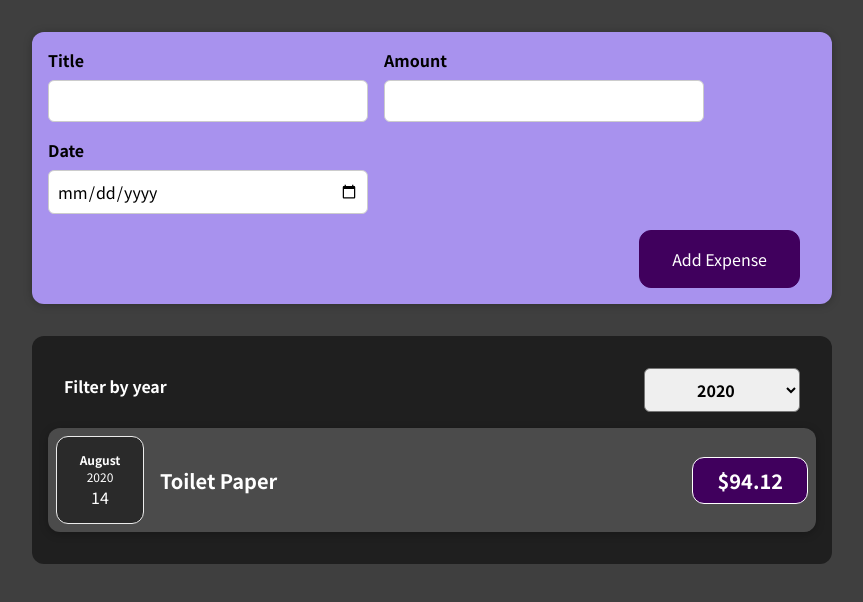
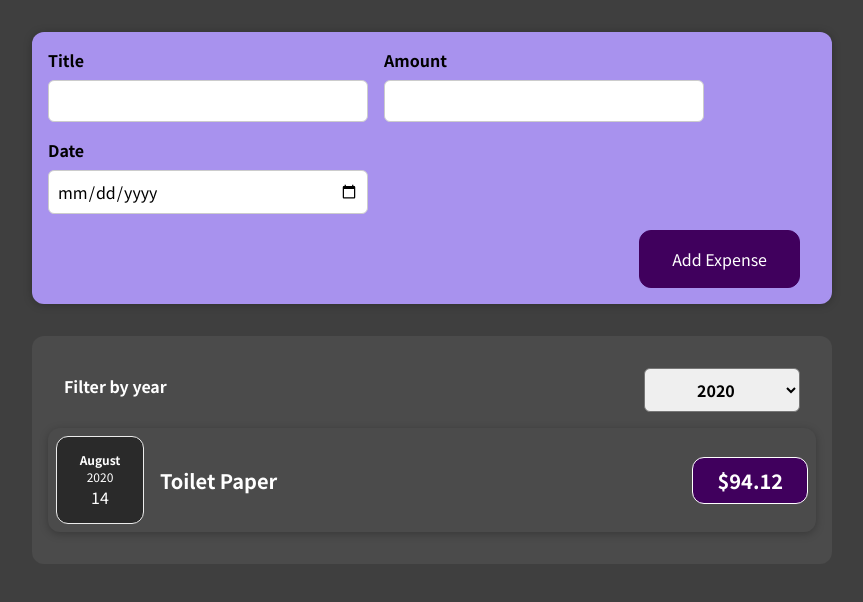
Before and after one commit to jingxia1219/01-starting-setup, a React (Create React App) app: page / in a window 1280 px wide. Shown: the top 602 px of the page, without its empty margins (208-1071 px from the left). Built offline with nearby package versions, Linux system fonts and the light colour scheme.

Commit message:
added styling for no expenses, created a new component ExpensesList for the expenses item has 0 item or actual listing for that year

```diff
--- /dev/null
+++ b/src/UI/ExpensesList.css
@@ -0,0 +1,9 @@
+.expenses-list {
+    list-style: none;
+    padding: 0;
+  }
+
+  .expenses-list__fallback {
+    color: white;
+    text-align: center;
+  }
--- /dev/null
+++ b/src/components/Expenses/ExpensesList.js
@@ -0,0 +1,23 @@
+import '../../UI/ExpensesList.css';
+import ExpenseItem from './ExpenseItem';
+
+function ExpensesList(props) {
+    // we want to implement the conditional logic here whether there is list or no list
+
+    let expenseContent = <div className='expenses-list__fallback'><h2 >No Expenses</h2></div>;
+    if (props.items.length > 0)
+    {expenseContent = props.items.map( expense =>
+       <ExpenseItem
+      key={expense.id}
+      title={expense.title}
+      price={expense.amount}
+      date={expense.date} />)
+    }
+    return(
+        <li className='expenses-list'>
+        {expenseContent}
+        </li>
+    )
+}
+
+export default ExpensesList;
--- a/src/components/Expenses/Items.js
+++ b/src/components/Expenses/Items.js
@@ -1,8 +1,9 @@
-import ExpenseItem from './ExpenseItem'
+
 import '../../UI/Items.css'
 import Card from './Card'
 import ExpensesFilter from './ExpensesFilter';
 import React,{useState} from 'react';
+import ExpensesList from './ExpensesList';
 // let expenses= props.expenses;
   // const [filteredExpenses,setFilteredExpenses] = useState(expenses);
    // const filtered = expenses.filter(expense =>
@@ -16,20 +17,14 @@ function Items(props) {
   }
   const filteredItems = props.expenses.filter( item =>
     item.date.getFullYear().toString() === filteredYear);
-    let expenseContent = <p>No Expenses</p>;
-    if (filteredItems.length > 0) {expenseContent = filteredItems.map( expense =>
-       <ExpenseItem
-      key={expense.id}
-      title={expense.title}
-      price={expense.amount}
-      date={expense.date} />)
-    }
+
 
     return (
       <div>
         <Card className='expenses'>
+
         <ExpensesFilter selected={filteredYear} onChangeFilter={filterChangeHandler}/>
-         {expenseContent}
+         <ExpensesList items ={filteredItems}/>
       </Card>
     </div>
     )
```
Also changed, not shown: 1 other file (tests, documents, lock files or other folders).
